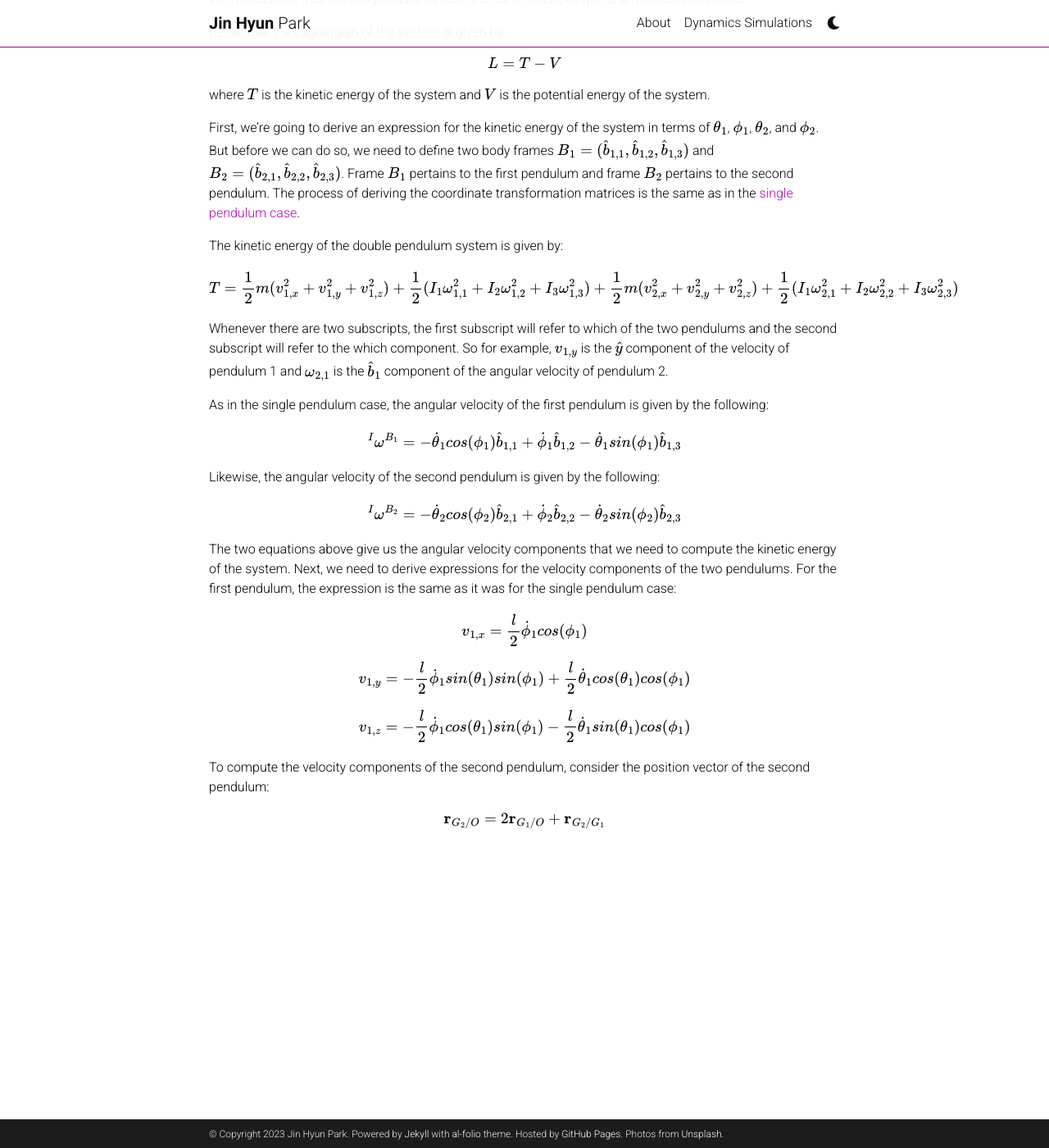
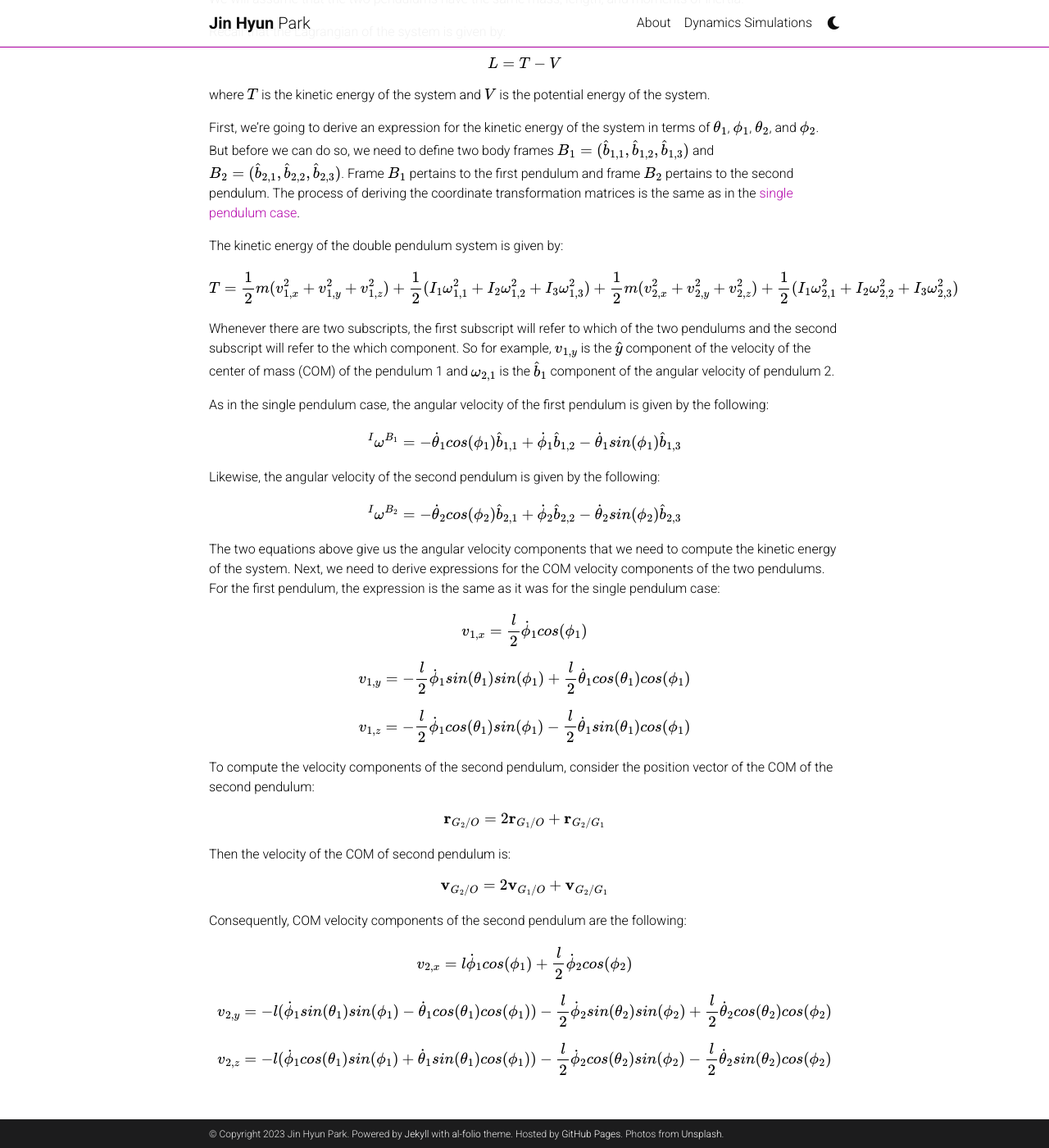
Before and after one commit to jinhyunpark2459/jinhyunpark2459.github.io, a Jekyll site: the page built from _projects/double_pendulum.md, in a window 1280 px wide and 1400 px high, scrolled down 987 px. Shown: the whole window at 82% size. Built offline with Jekyll 4.4.1, drawn with Linux system fonts in a browser that asks for light colours; full-size pictures stand in for the smaller copies a plugin makes; comment, search, counter and statistics services are not loaded; a style sheet for code colours, icons or effects is not loaded.

Commit message:
Update double_pendulum.md

```diff
--- a/_projects/double_pendulum.md
+++ b/_projects/double_pendulum.md
@@ -36,7 +36,7 @@ $$
 T = \frac{1}{2}m(v_{1,x}^2+v_{1,y}^2+v_{1,z}^2)+\frac{1}{2}(I_1\omega_{1,1}^2+I_2\omega_{1,2}^2+I_3\omega_{1,3}^2)+\frac{1}{2}m(v_{2,x}^2+v_{2,y}^2+v_{2,z}^2)+\frac{1}{2}(I_1\omega_{2,1}^2+I_2\omega_{2,2}^2+I_3\omega_{2,3}^2)
 $$
 
-Whenever there are two subscripts, the first subscript will refer to which of the two pendulums and the second subscript will refer to the which component. So for example, $$v_{1,y}$$ is the $$\hat{y}$$ component of the velocity of pendulum 1 and $$\omega_{2,1}$$ is the $$\hat{b}_1$$ component of the angular velocity of pendulum 2.
+Whenever there are two subscripts, the first subscript will refer to which of the two pendulums and the second subscript will refer to the which component. So for example, $$v_{1,y}$$ is the $$\hat{y}$$ component of the velocity of the center of mass (COM) of the pendulum 1 and $$\omega_{2,1}$$ is the $$\hat{b}_1$$ component of the angular velocity of pendulum 2.
 
 As in the single pendulum case, the angular velocity of the first pendulum is given by the following:
 
@@ -50,7 +50,7 @@ $$
 {}^I\mathbf{\omega}^{B_2}=-\dot{\theta}_2cos(\phi_2)\hat{b}_{2,1}+\dot{\phi}_2\hat{b}_{2,2}-\dot{\theta}_2sin(\phi_2)\hat{b}_{2,3}
 $$
 
-The two equations above give us the angular velocity components that we need to compute the kinetic energy of the system. Next, we need to derive expressions for the velocity components of the two pendulums. For the first pendulum, the expression is the same as it was for the single pendulum case:
+The two equations above give us the angular velocity components that we need to compute the kinetic energy of the system. Next, we need to derive expressions for the COM velocity components of the two pendulums. For the first pendulum, the expression is the same as it was for the single pendulum case:
 
 $$
 v_{1,x} = \frac{l}{2}\dot{\phi}_1cos(\phi_1)
@@ -64,8 +64,28 @@ $$
 v_{1,z} = -\frac{l}{2}\dot{\phi}_1cos(\theta_1)sin(\phi_1)-\frac{l}{2}\dot{\theta}_1sin(\theta_1)cos(\phi_1)
 $$
 
-To compute the velocity components of the second pendulum, consider the position vector of the second pendulum:
+To compute the velocity components of the second pendulum, consider the position vector of the COM of the second pendulum:
 
 $$
 \mathbf{r}_{G_2/O}=2\mathbf{r}_{G_1/O}+\mathbf{r}_{G_2/G_1}
 $$
+
+Then the velocity of the COM of second pendulum is:
+
+$$
+\mathbf{v}_{G_2/O}=2\mathbf{v}_{G_1/O}+\mathbf{v}_{G_2/G_1}
+$$
+
+Consequently, COM velocity components of the second pendulum are the following:
+
+$$
+v_{2,x} = l\dot{\phi}_1cos(\phi_1)+\frac{l}{2}\dot{\phi}_2cos(\phi_2)
+$$
+
+$$
+v_{2,y} = -l(\dot{\phi}_1sin(\theta_1)sin(\phi_1)-\dot{\theta}_1cos(\theta_1)cos(\phi_1))-\frac{l}{2}\dot{\phi}_2sin(\theta_2)sin(\phi_2)+\frac{l}{2}\dot{\theta}_2cos(\theta_2)cos(\phi_2)
+$$
+
+$$
+v_{2,z} = -l(\dot{\phi}_1cos(\theta_1)sin(\phi_1)+\dot{\theta}_1sin(\theta_1)cos(\phi_1))-\frac{l}{2}\dot{\phi}_2cos(\theta_2)sin(\phi_2)-\frac{l}{2}\dot{\theta}_2sin(\theta_2)cos(\phi_2)
+$$
```
